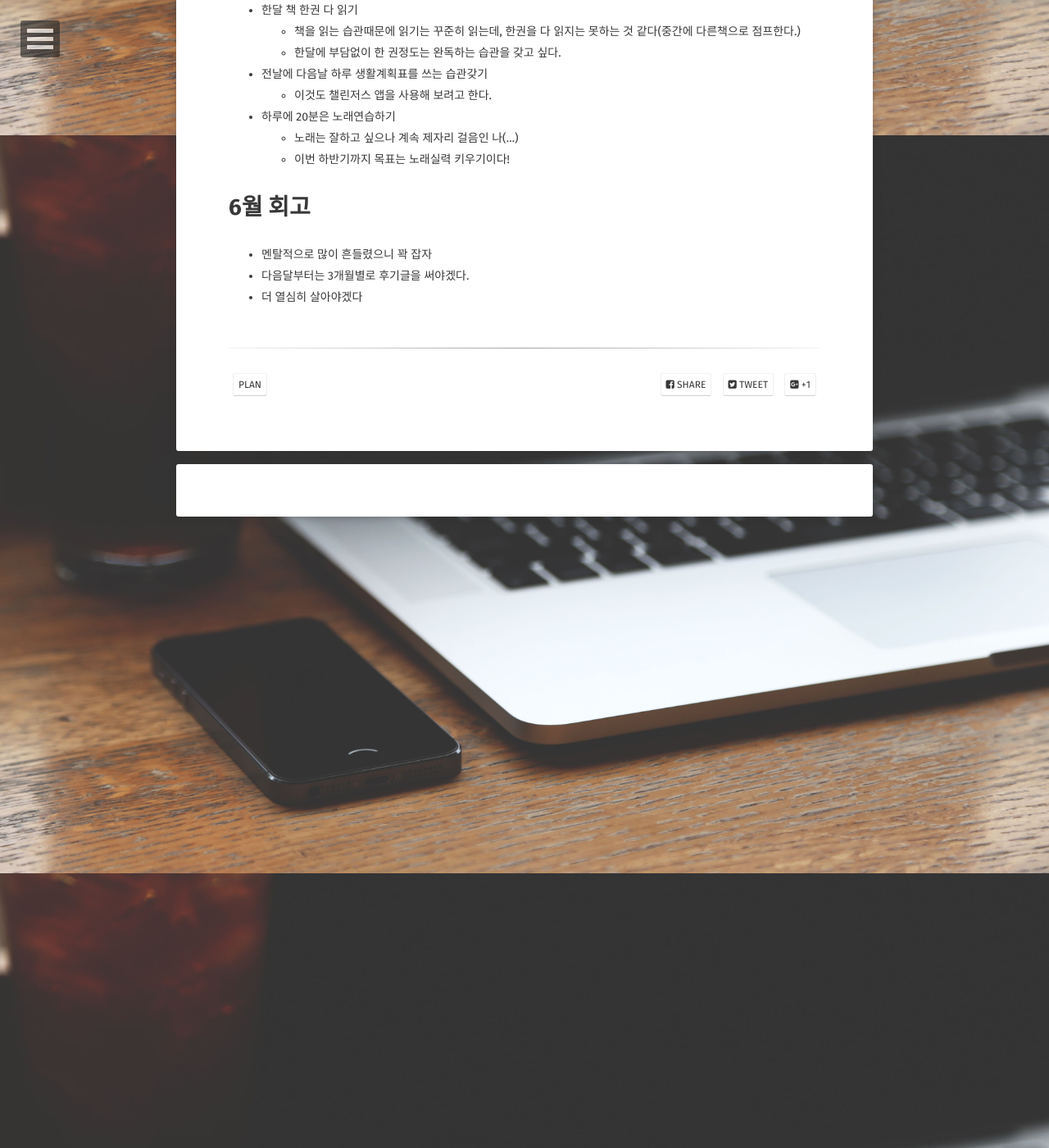
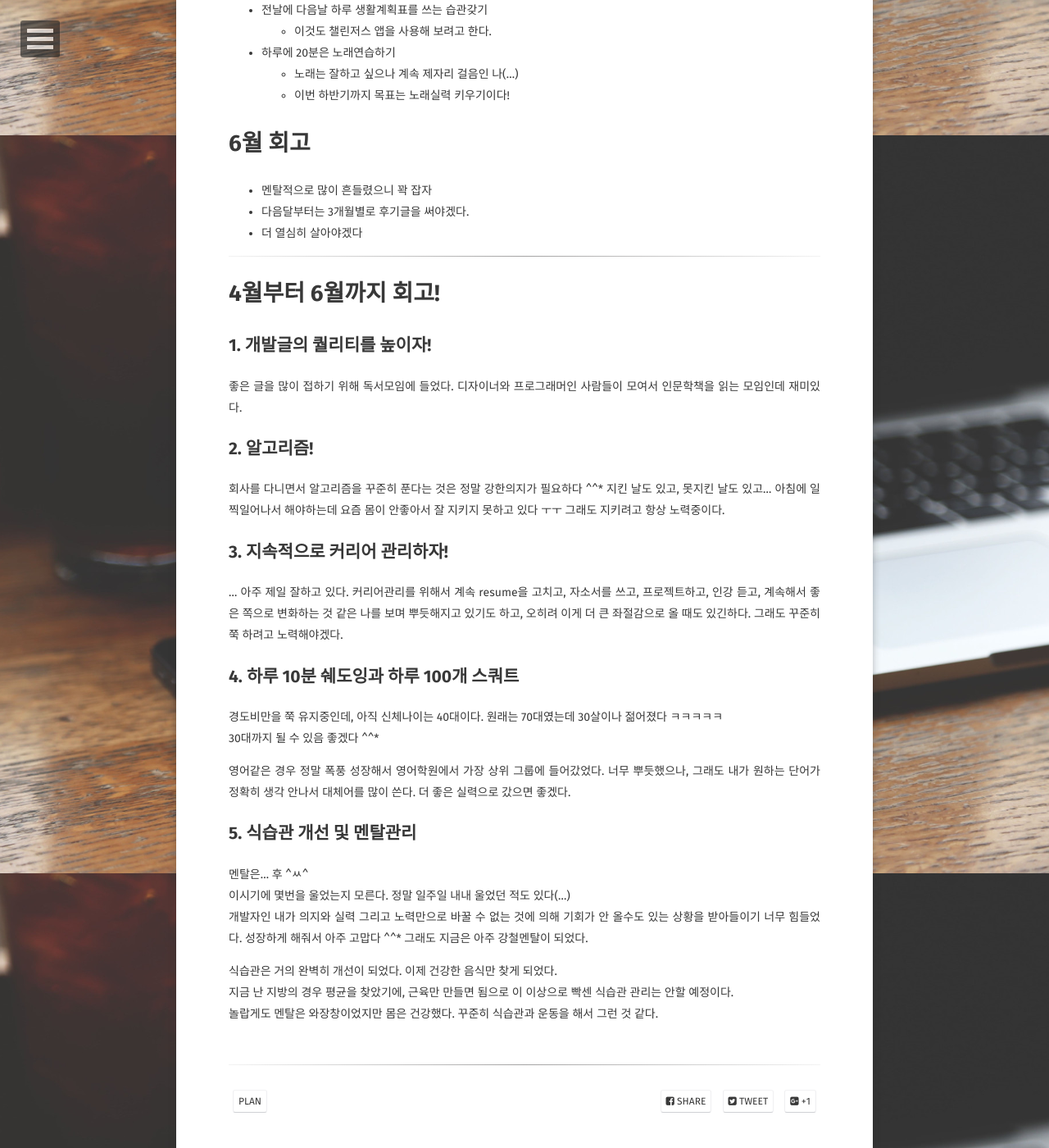
Before and after one commit to JoosJuliet/joosjuliet.github.io, a Jekyll site: the page built from _posts/2019-01-20-2019_front.md, in a window 1280 px wide and 1400 px high, scrolled down 4335 px. Shown: the whole window at 82% size. Built offline with Jekyll 4.4.1, drawn with Linux system fonts in a browser that asks for light colours; some web fonts are replaced; some of the changed text lies outside the part shown.

Commit message:
글또 글 쓰기

```diff
--- a/_posts/2019-01-20-2019_front.md
+++ b/_posts/2019-01-20-2019_front.md
@@ -91,7 +81,7 @@ resume도 두번이나 고치고, 나름 미국회사랑 인턴시험도 진행
 그래도 지금 회사에서 한 것도 잘 resume에 넣어야겠따.
 
 
-# 4. 하루 10분 쉐도잉과 하루 100개 스쿼트
+## 4. 하루 10분 쉐도잉과 하루 100개 스쿼트
 이건 거의 시작하자마자 경도 비만으로 갔닼ㅋㅋㅋㅋㅋㅋㅋ
 나자신 장해... 계속 몸이 좋아지고 있다. 더 좋아져야 하지만!
 쉐도잉은 잘하고 있다. 근데 스쿼트는 그렇게 잘 되고 있지는 못했다.
@@ -99,7 +89,7 @@ resume도 두번이나 고치고, 나름 미국회사랑 인턴시험도 진행
 목표로 세우지도 않았는데 잘 해내니까 뿌듯하니까 ㅋㅋㅋㅋㅋㅋㅋㅋㅋ
 
 
-# 5. 식습관 개선 및 멘탈관리
+## 5. 식습관 개선 및 멘탈관리
 책은 읽는 건 습관이 된 것 같다. 못 읽는 날도 많지만 최대한 읽고 있다.
 책 읽는데 다시 취미가 붙어서 행복하다.
 
@@ -107,18 +97,30 @@ resume도 두번이나 고치고, 나름 미국회사랑 인턴시험도 진행
 후... ^^
 
 
-# 6. 운전면허 따기
+## 6. 운전면허 따기
 ... 응 답없어
 언젠간 따겠지... 하반기로 미룬다..
 
 
-# 5월에 신경 쓸 것
+---
+
+# 4월에 이룬것
+- coverletter 초고 완료ㅎㅎㅎㅎㅎ
+- resume 다시 썼다. 커리어 관리 열심히 하다니 ㅎㅎㅎㅎㅎㅎㅎ
+- 나름 바쁘기도 하고 아프기도 한 와중에 spring 꾸준히 스터디와 강의를 들었다 ;ㅅ;
+  - 백기선님의 강의가 많은 도움이 되었다.
+  - 나름 슬랙에서 답변까지 할 수 있는 실력이 좀 되었다.
+- algorithm 일주일에 두개는 풀고 있다.
+- 6시 일어나기 습관은 완벽히 됬다. 나자신에게 장하다. 챌린저스 앱이 많은 도움을 줬다.
+- 하루 만보를 거의 챙기고 있다. (소름)
+
+# 4월에 신경 쓸 것
 - 일단 4월까지 했던 모든 것들을 정리하고 복습해야겠다.
 - 4월까지 공부는 많이 했는데 바빠서 다시 못보니 .... 사라져간다 ~~안돼~~
   - 스프링 튜토리얼 한번 만들어야겠다.
   - 그동안 점심스터디 한 것, 일요스터디 한 것 모두 블로그에 올려야겟따.
+
 ---
-
 # 5월 이룬것
 - 여전히 경도비만이긴 하지만 더이상 신경써서 지방을 빼지 않아도 되게 되었다.
 - 필요한 것은 오직 근육뿐!!! 그치만 올해는 바꾼 식습관 유지에 더 노력을 할 것 이다.(눔 너무 감사하다.)
@@ -158,3 +160,53 @@ resume도 두번이나 고치고, 나름 미국회사랑 인턴시험도 진행
 - 멘탈적으로 많이 흔들렸으니 꽉 잡자
 - 다음달부터는 3개월별로 후기글을 써야겠다.
 - 더 열심히 살아야겠다
+
+---
+
+# 4월부터 6월까지 회고!
+## 1. 개발글의 퀄리티를 높이자!
+좋은 글을 많이 접하기 위해 독서모임에 들었다.
+디자이너와 프로그래머인 사람들이 모여서 인문학책을 읽는 모임인데 재미있다.
+
+
+
+
+## 2. 알고리즘!
+회사를 다니면서 알고리즘을 꾸준히 푼다는 것은 정말 강한의지가 필요하다 ^^*
+지킨 날도 있고, 못지킨 날도 있고... 아침에 일찍일어나서 해야하는데 요즘 몸이 안좋아서 잘 지키지 못하고 있다 ㅜㅜ
+그래도 지키려고 항상 노력중이다.
+
+
+
+
+## 3. 지속적으로 커리어 관리하자!
+... 아주 제일 잘하고 있다.
+커리어관리를 위해서 계속 resume을 고치고, 자소서를 쓰고, 프로젝트하고, 인강 듣고,
+계속해서 좋은 쪽으로 변화하는 것 같은 나를 보며 뿌듯해지고 있기도 하고, 오히려 이게 더 큰 좌절감으로 올 때도 있긴하다.
+그래도 꾸준히 쭉 하려고 노력해야겠다.
+
+
+
+
+## 4. 하루 10분 쉐도잉과 하루 100개 스쿼트
+경도비만을 쭉 유지중인데, 아직 신체나이는 40대이다. 원래는 70대였는데 30살이나 젊어졌다 ㅋㅋㅋㅋㅋ
+30대까지 될 수 있음 좋겠다 ^^*
+
+
+영어같은 경우 정말 폭풍 성장해서 영어학원에서 가장 상위 그룹에 들어갔었다.
+너무 뿌듯했으나, 그래도 내가 원하는 단어가 정확히 생각 안나서 대체어를 많이 쓴다.
+더 좋은 실력으로 갔으면 좋겠다.
+
+
+
+
+## 5. 식습관 개선 및 멘탈관리
+멘탈은... 후 ^ㅆ^
+이시기에 몇번을 울었는지 모른다. 정말 일주일 내내 울었던 적도 있다(...)
+개발자인 내가 의지와 실력 그리고 노력만으로 바꿀 수 없는 것에 의해 기회가 안 올수도 있는 상황을 받아들이기 너무 힘들었다.
+성장하게 해줘서 아주 고맙다 ^^* 그래도 지금은 아주 강철멘탈이 되었다.
+
+
+식습관은 거의 완벽히 개선이 되었다. 이제 건강한 음식만 찾게 되었다.
+지금 난 지방의 경우 평균을 찾았기에, 근육만 만들면 됨으로 이 이상으로 빡센 식습관 관리는 안할 예정이다.
+놀랍게도 멘탈은 와장창이었지만 몸은 건강했다. 꾸준히 식습관과 운동을 해서 그런 것 같다.
```
Also changed, not shown: other parts of _posts/2019-01-20-2019_front.md (+1 -11 lines), _posts/2019-07-03-geek_Phase3.md (added, +28 -0 lines).
